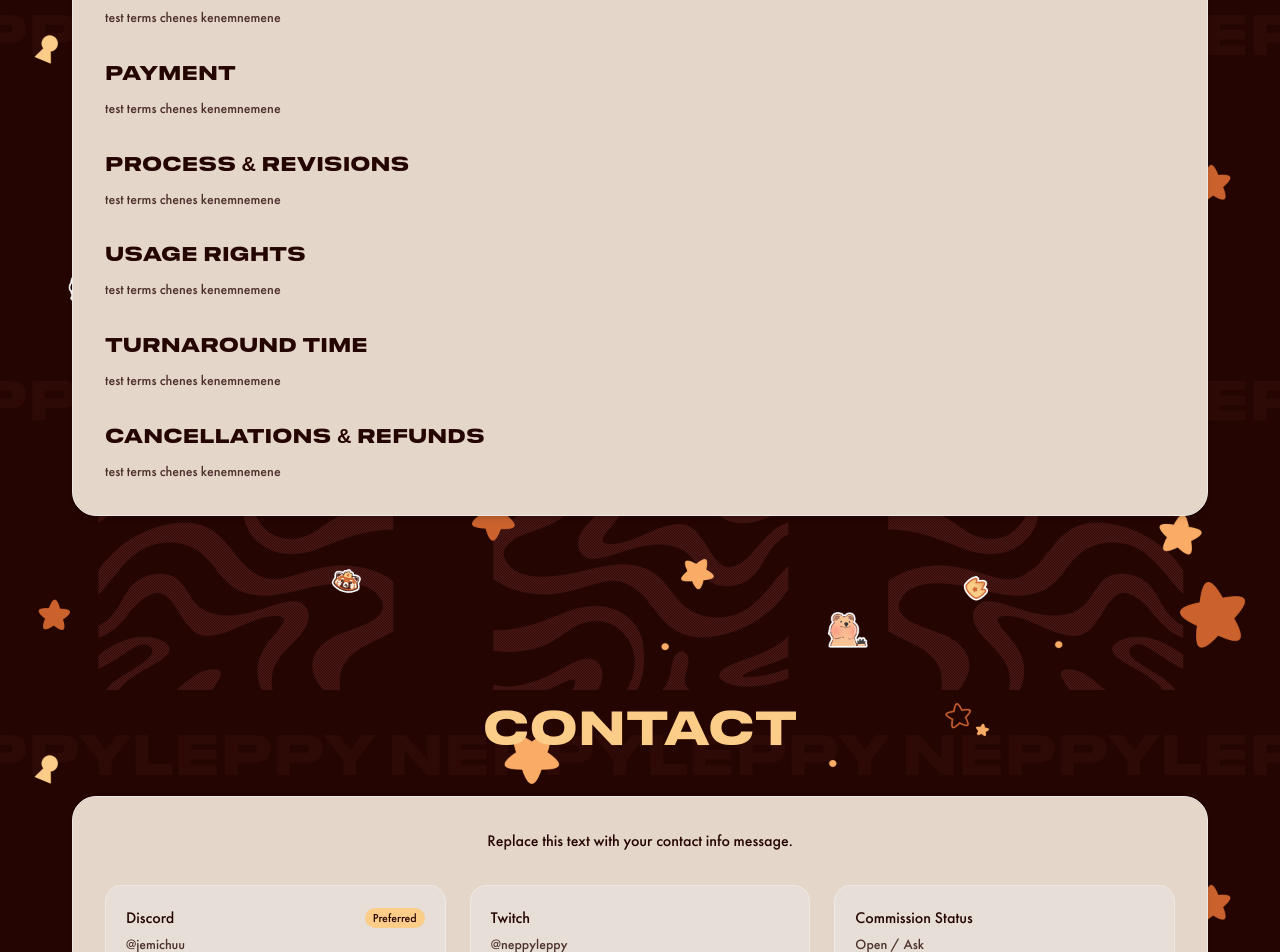
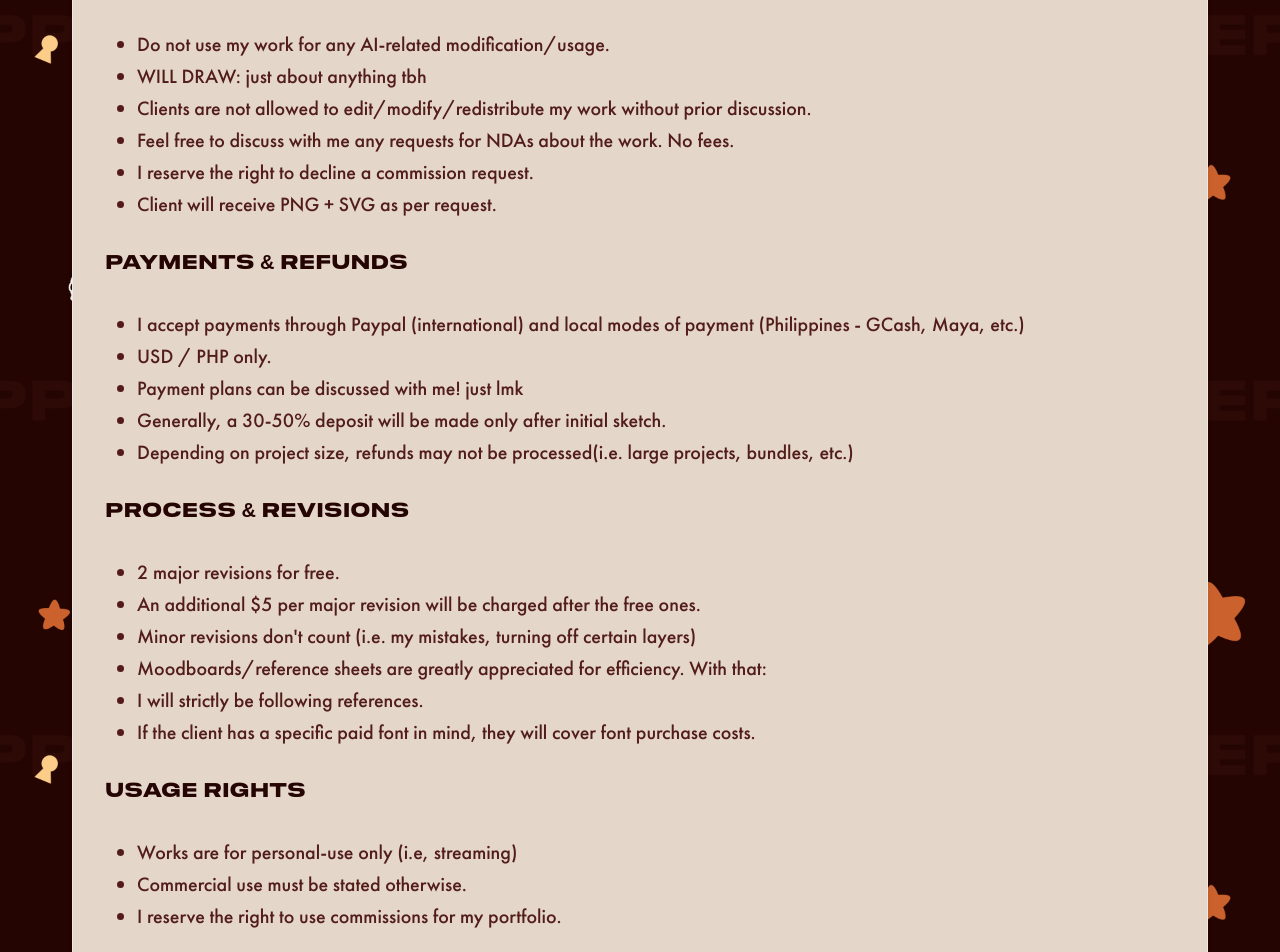
Before and after one commit to leimons/neppysite, a React (Vite) app: page / in a window 1280 px wide. Shown: the part 1940-2892 px from the top of the page. Built offline with nearby package versions, Linux system fonts and the light colour scheme.

Commit message:
Terms Uploaded

```diff
--- a/src/components/Contact.jsx
+++ b/src/components/Contact.jsx
@@ -20,9 +20,7 @@ export default function Contact() {
         transition={{ delay: 0.1, duration: 0.6 }}
         className="bg-[#e5d6ca] border border-base-300 rounded-3xl p-8 shadow-md"
       >
-        <p className="text-center text-neutral mb-8">
-          Replace this text with your contact info message.
-        </p>
+        {<p className="text-center text-neutral mb-8"></p>}
 
         <div className="grid gap-6 sm:grid-cols-3">
           <ContactCard
@@ -39,8 +37,8 @@ export default function Contact() {
           />
 
           <ContactCard
-            label="Commission Status"
-            value="Open / Ask"
+            label="Commission Status : OPEN"
+            value="You can also contact me at jemmiechuu@gmail.com !"
             link="https://neppyleppy.vercel.app"
           />
         </div>
--- a/src/components/Services.jsx
+++ b/src/components/Services.jsx
@@ -226,13 +226,13 @@ export default function Services() {
                   <tbody>
                     {activeService.pricing.map((row, i) => (
                       <tr key={i} className="border-b border-base-300">
-                        <td className="py-4 text-md font-futura text-black">
+                        <td className="py-4 text-lg font-futura text-black">
                           {row.label}
                         </td>
-                        <td className="py-4 text-md text-right font-black text-primary">
+                        <td className="py-4 text-lg text-right font-black text-primary">
                           {row.static}
                         </td>
-                        <td className="py-4 text-md text-right font-black text-primary">
+                        <td className="py-4 text-lg text-right font-black text-primary">
                           {row.animated}
                         </td>
                       </tr>
@@ -255,10 +255,10 @@ export default function Services() {
                   <tbody>
                     {activeService.pricing.map((row, i) => (
                       <tr key={i} className="border-b border-base-300">
-                        <td className="py-4 text-md font-futura text-black">
+                        <td className="py-4 text-lg font-futura text-black">
                           {row.label}
                         </td>
-                        <td className="py-4 text-right font-black text-primary">
+                        <td className="py-4 text-lg text-right font-black text-primary">
                           {row.price}
                         </td>
                       </tr>
--- a/src/components/Terms.jsx
+++ b/src/components/Terms.jsx
@@ -20,23 +20,102 @@ export default function Terms() {
         transition={{ delay: 0.1, duration: 0.6 }}
         className="bg-[#e5d6ca] border border-base-300 rounded-3xl p-8 shadow-md space-y-8"
       >
-        <Section title="General" text="test terms chenes kenemnemene" />
+        <Section title="General" />
+        <ul className="list-disc text-xl pl-8 space-y-1 text-accent w-full">
+          <li>
+            Do <b>not</b> use my work for any AI-related modification/usage.
+          </li>
 
-        <Section title="Payment" text="test terms chenes kenemnemene" />
+          <li>
+            <b>WILL DRAW:</b> just about anything tbh
+          </li>
 
-        <Section
-          title="Process & Revisions"
-          text="test terms chenes kenemnemene"
-        />
+          <li>
+            Clients are not allowed to edit/modify/redistribute my work without
+            prior discussion.
+          </li>
 
-        <Section title="Usage Rights" text="test terms chenes kenemnemene" />
+          <li>
+            Feel free to discuss with me any requests for NDAs about the work.
+            No fees.
+          </li>
 
-        <Section title="Turnaround Time" text="test terms chenes kenemnemene" />
+          <li>I reserve the right to decline a commission request.</li>
 
-        <Section
-          title="Cancellations & Refunds"
-          text="test terms chenes kenemnemene"
-        />
+          <li>Client will receive PNG + SVG as per request.</li>
+        </ul>
+        <Section title="Payments & Refunds" />
+        <ul className="list-disc text-xl pl-8 space-y-1 text-accent w-full">
+          <li>
+            {" "}
+            I accept payments through{" "}
+            <b>
+              Paypal (international) and local modes of payment (Philippines -
+              GCash, Maya, etc.){" "}
+            </b>{" "}
+          </li>
+          <li> USD / PHP only. </li>
+          <li> Payment plans can be discussed with me! just lmk </li>
+          <li>
+            {" "}
+            Generally, a 30-50% deposit will be made only after initial
+            sketch.{" "}
+          </li>
+
+          <li>
+            {" "}
+            Depending on project size, refunds may not be processed(i.e. large
+            projects, bundles, etc.){" "}
+          </li>
+        </ul>
+
+        <Section title="Process & Revisions" />
+        <ul className="list-disc text-xl pl-8 space-y-1 text-accent w-full">
+          {" "}
+          <li> 2 major revisions for free. </li>
+          <li>
+            {" "}
+            An additional $5 per major revision will be charged after the free
+            ones.{" "}
+          </li>
+          <li>
+            {" "}
+            Minor revisions don't count (i.e. my mistakes, turning off certain
+            layers){" "}
+          </li>
+          <li>
+            {" "}
+            Moodboards/reference sheets are greatly appreciated for efficiency.
+            With that:{" "}
+          </li>
+          <li> I will strictly be following references. </li>
+          <li>
+            {" "}
+            If the client has a specific paid font in mind, they will cover font
+            purchase costs.{" "}
+          </li>
+        </ul>
+
+        <Section title="Usage Rights" />
+        <ul className="list-disc text-xl pl-8 space-y-1 text-accent w-full">
+          <li> Works are for personal-use only (i.e, streaming)</li>
+          <li> Commercial use must be stated otherwise. </li>
+          <li> I reserve the right to use commissions for my portfolio. </li>
+        </ul>
+
+        <Section title="Turnaround Time" />
+        <ul className="list-disc text-xl pl-8 space-y-1 text-accent w-full">
+          <li>
+            {" "}
+            Rush orders have an additional $10. Rush orders generally pertain to
+            commissions that need to be accomplished in 3 days.{" "}
+          </li>
+          <li>
+            {" "}
+            Bigger projects may have a different definition of rush. Please let
+            me know!{" "}
+          </li>
+        </ul>
       </motion.div>
     </section>
   );
```
